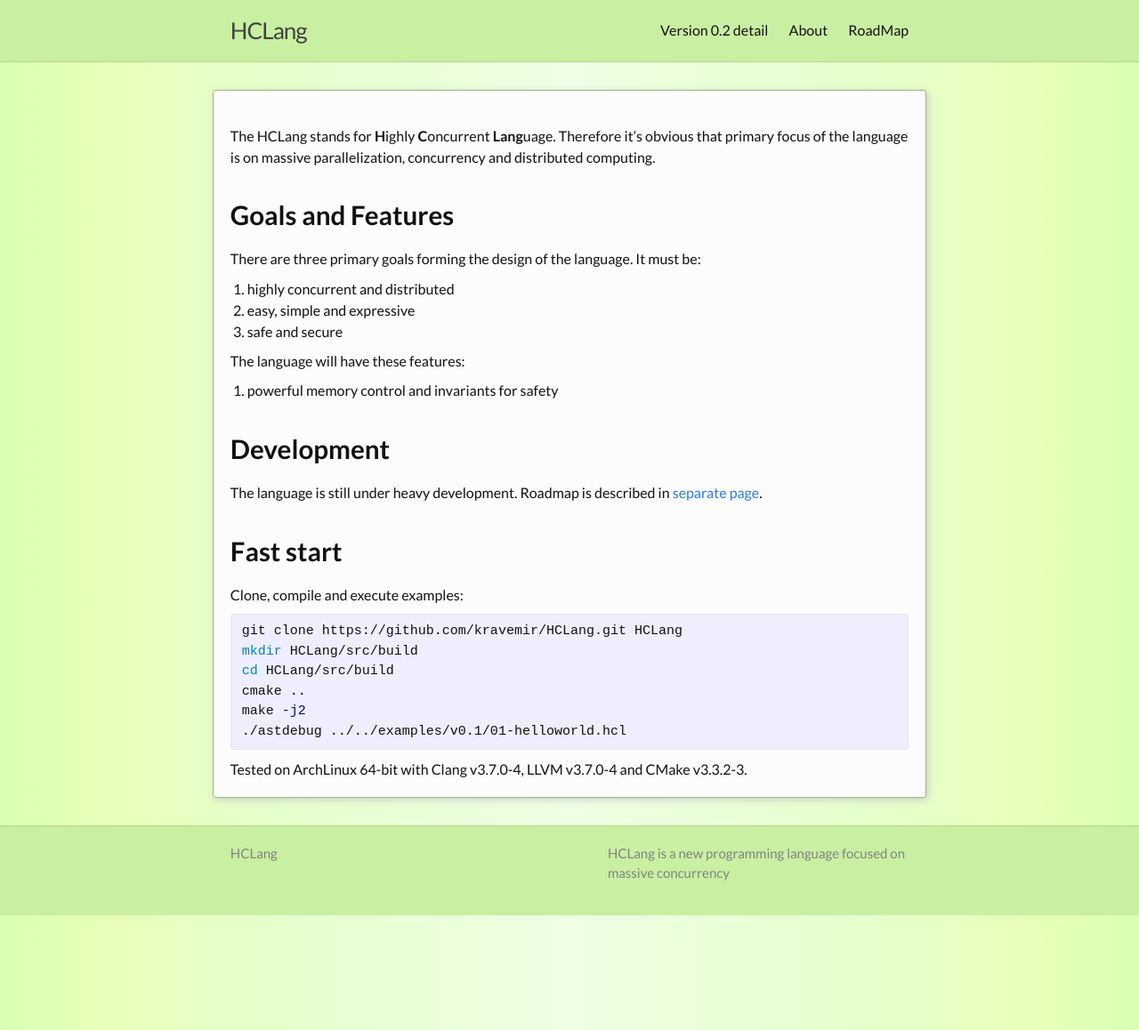
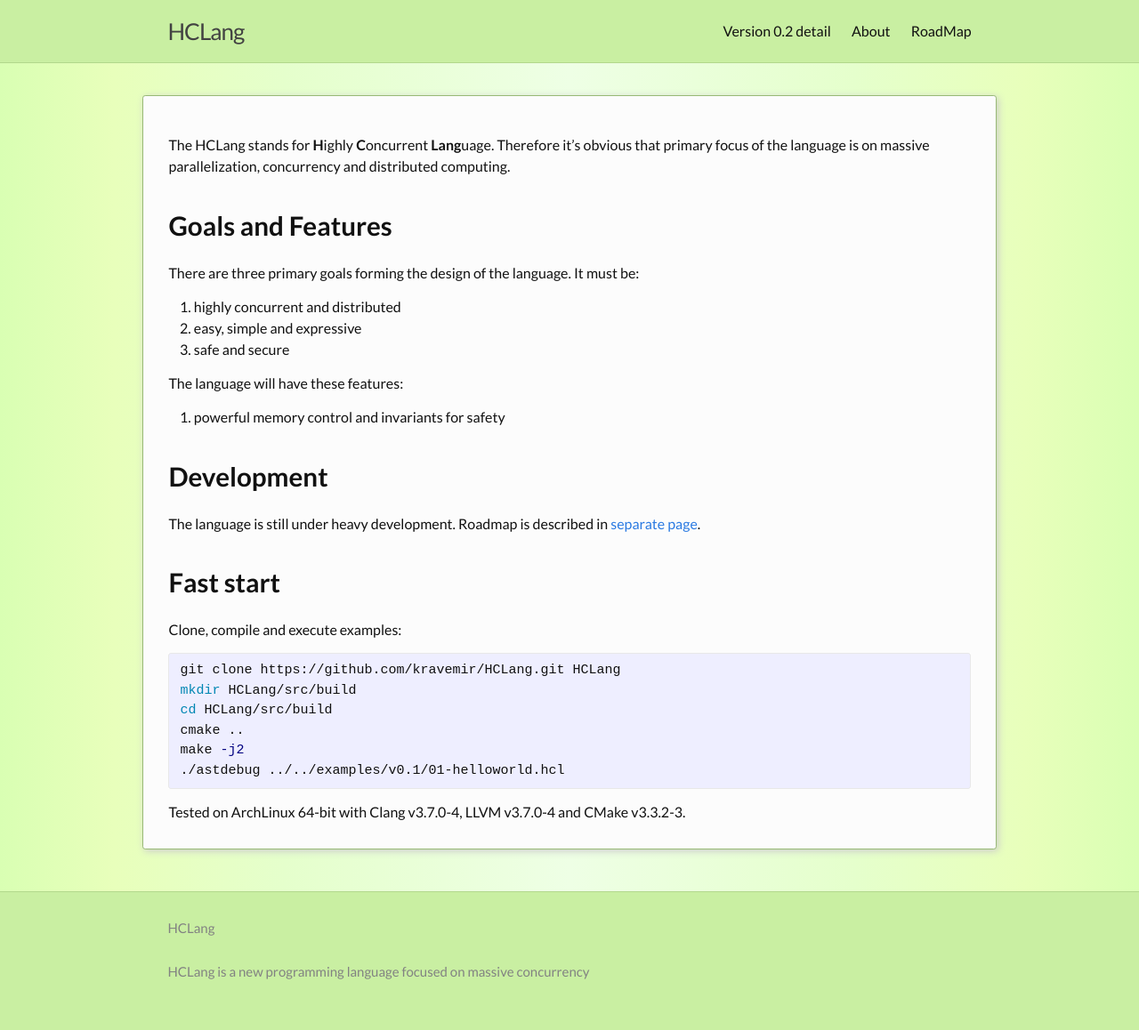
Before and after one commit to kravemir/HCLang, a Jekyll site: the page built from index.md, in a window 1280 px wide. Shown: the whole page at 89% size. Built offline with Jekyll 4.4.1, drawn with Linux system fonts in a browser that asks for light colours.

Commit message:
updated styles

```diff
--- a/_config.yml
+++ b/_config.yml
@@ -9,3 +9,17 @@ url: "http://hclang.kravemir.org"
 
 # Build settings
 markdown: kramdown
+
+visual:
+  palm:
+    min-width:      0px
+    max-width:      740pt
+    content-width:  100%
+  laptop:
+    min-width:      741pt
+    max-width:      1040pt
+    content-width:  720pt
+  normal:
+    min-width: 1041pt
+    max-width: 999999pt
+    content-width:  1020pt
--- a/_includes/head.html
+++ b/_includes/head.html
@@ -6,7 +6,10 @@
   <title>{% if page.title %}{{ page.title }}{% else %}{{ site.title }}{% endif %}</title>
   <meta name="description" content="{% if page.excerpt %}{{ page.excerpt | strip_html | strip_newlines | truncate: 160 }}{% else %}{{ site.description }}{% endif %}">
 
-  <link rel="stylesheet" href="{{ "/css/main.css" | prepend: site.baseurl }}">
+  <link rel="stylesheet" href="{{ "/css/palm.css" | prepend: site.baseurl }}" media="screen and (max-width: {{ site.visual.palm.max-width }} )" >
+  <link rel="stylesheet" href="{{ "/css/laptop.css" | prepend: site.baseurl }}" media="screen and (min-width: {{site.visual.laptop.min-width}} ) and (max-width: {{ site.visual.laptop.max-width }} )" >
+  <link rel="stylesheet" href="{{ "/css/normal.css" | prepend: site.baseurl }}" media="screen and (min-width: {{ site.visual.normal.min-width }} )" >
+
   <link rel="canonical" href="{{ page.url | replace:'index.html','' | prepend: site.baseurl | prepend: site.url }}">
   <link rel="alternate" type="application/rss+xml" title="{{ site.title }}" href="{{ "/feed.xml" | prepend: site.baseurl | prepend: site.url }}">
 </head>
--- a/_sass/_base.scss
+++ b/_sass/_base.scss
@@ -83,9 +83,9 @@ li {
  * Headings
  */
 h1, h2, h3, h4, h5, h6 {
-    margin-top: $spacing-unit;
+    margin-top: $spacing-unit * 3 / 4;
     font-weight: $base-font-weight;
-    line-height: 1.3;
+    line-height: 1.0;
 }
 
 h1 + h2, h2 + h3, h3 + h4, h4 + h5 {
@@ -184,20 +184,16 @@ pre {
  * Wrapper
  */
 .wrapper {
-    max-width: -webkit-calc(#{$content-width} - (#{$spacing-unit} * 2));
-    max-width:         calc(#{$content-width} - (#{$spacing-unit} * 2));
     margin-right: auto;
     margin-left: auto;
+
     padding-right: $spacing-unit;
     padding-left: $spacing-unit;
+
+    max-width: $content-width;
+    box-sizing: border-box;
+
     @extend %clearfix;
-
-    @include media-query($on-laptop) {
-        max-width: -webkit-calc(#{$content-width} - (#{$spacing-unit}));
-        max-width:         calc(#{$content-width} - (#{$spacing-unit}));
-        padding-right: $spacing-unit / 2;
-        padding-left: $spacing-unit / 2;
-    }
 }
 
 
@@ -252,7 +248,7 @@ body {
     background: linear-gradient(to right, #d9ffb3 0%,#e8ffbb 10%,#e5ffcc 25%,#eeffe5 50%,#e5ffcc 75%,#e8ffbb 90%,#d9ffb3 100%); /* W3C, IE10+, FF16+, Chrome26+, Opera12+, Safari7+ */
     filter: progid:DXImageTransform.Microsoft.gradient( startColorstr='#d9ffb3', endColorstr='#d9ffb3',GradientType=1 ); /* IE6-9 */
 
-    @include media-query($on-palm) {
+    @include on-palm {
         background: none;
     }
 }
--- a/_sass/_layout.scss
+++ b/_sass/_layout.scss
@@ -10,12 +10,11 @@
     position: relative;
 
 
-    margin: 0 0 $spacing-unit*5/3 0;
     background: #C9EFA2;
     border-bottom: #B2D88C solid 1px;
 
     .wrapper {
-        padding: $spacing-unit/3 $spacing-unit;
+        padding: $spacing-unit/4 $spacing-unit;
     }
 }
 
@@ -51,7 +50,7 @@
         }
     }
 
-    @include media-query($on-palm) {
+    @include on-palm {
         position: absolute;
         top: 9px;
         right: $spacing-unit / 2;
@@ -154,7 +153,7 @@
     width:         calc(45% - (#{$spacing-unit} / 2));
 }
 
-@include media-query($on-laptop) {
+@include on-laptop {
     .footer-col-1,
     .footer-col-2 {
         width: -webkit-calc(50% - (#{$spacing-unit} / 2));
@@ -167,7 +166,7 @@
     }
 }
 
-@include media-query($on-palm) {
+@include on-palm {
     .footer-col {
         float: none;
         width: -webkit-calc(100% - (#{$spacing-unit} / 2));
@@ -183,6 +182,12 @@
 .page-content {
     /* padding: $spacing-unit 0; */
 
+    margin: $spacing-unit*5/4 0;
+
+    @include on-palm {
+        margin: 0;
+    }
+
     > .wrapper {
         background: #FCFCFC;
         box-shadow: 2px 2px 0.5em #CCC;
@@ -190,7 +195,7 @@
         border-radius: 0.20em;
         border: solid 1px #98B976;
 
-        @include media-query($on-palm) {
+        @include on-palm {
             border: none;
             box-shadow: none;
             border-radius: none;
--- a/css/main.scss
+++ b/_sass/common.scss
@@ -1,11 +1,5 @@
----
-# Only the main Sass file needs front matter (the dashes are enough)
----
 @charset "utf-8";
-
-
 @import url(https://fonts.googleapis.com/css?family=Lato:400,400italic,700,900);
-
 
 // Our variables
 $base-font-family: "Helvetica Neue", Helvetica, Arial, sans-serif;
@@ -16,7 +10,7 @@ $small-font-size:  $base-font-size * 0.875;
 $base-line-height: 1.5;
 
 $spacing-unit:     30px;
-$spacing-unit:      1.177em;
+$spacing-unit:     1.777em;
 
 $text-color:       #111;
 $background-color: #fdfdfd;
@@ -26,27 +20,22 @@ $grey-color:       #828282;
 $grey-color-light: lighten($grey-color, 40%);
 $grey-color-dark:  darken($grey-color, 25%);
 
-// Width of the content area
-$content-width:    800px;
-
-$on-palm:          600px;
-$on-laptop:        800px;
-
-
-
-// Use media queries like this:
-// @include media-query($on-palm) {
-//     .wrapper {
-//         padding-right: $spacing-unit / 2;
-//         padding-left: $spacing-unit / 2;
-//     }
-// }
-@mixin media-query($device) {
-    @media screen and (max-width: $device) {
+@mixin on-palm() {
+    @if $screen_type == "palm" {
+        @content;
+    }
+}
+@mixin on-laptop() {
+    @if $screen_type == "laptop" {
         @content;
     }
 }
 
+@mixin on-normal() {
+    @if $screen_type == "normal" {
+        @content;
+    }
+}
 
 
 // Import partials from `sass_dir` (defaults to `_sass`)
--- /dev/null
+++ b/css/laptop.scss
@@ -0,0 +1,7 @@
+---
+# CSS optimalized for laptop
+---
+$screen_type: "laptop";
+$content-width: {{ site.visual.laptop.content-width }};
+
+@import "common";
--- /dev/null
+++ b/css/normal.scss
@@ -0,0 +1,7 @@
+---
+# CSS optimalized for normal
+---
+$screen_type: "normal";
+$content-width: {{ site.visual.normal.content-width }};
+
+@import "common";
--- /dev/null
+++ b/css/palm.scss
@@ -0,0 +1,7 @@
+---
+# CSS optimalized for palm
+---
+$screen_type: "palm";
+$content-width: {{ site.visual.palm.content-width }};
+
+@import "common";
```
